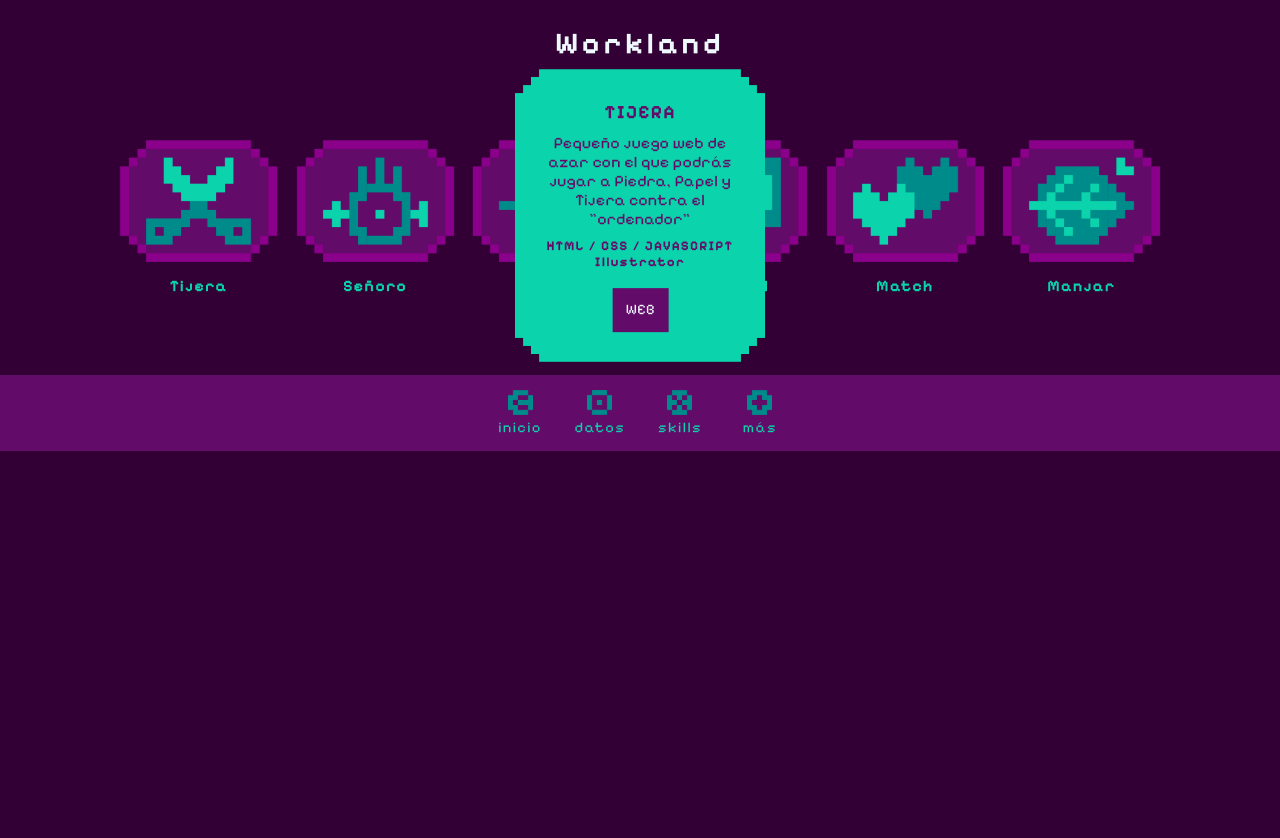
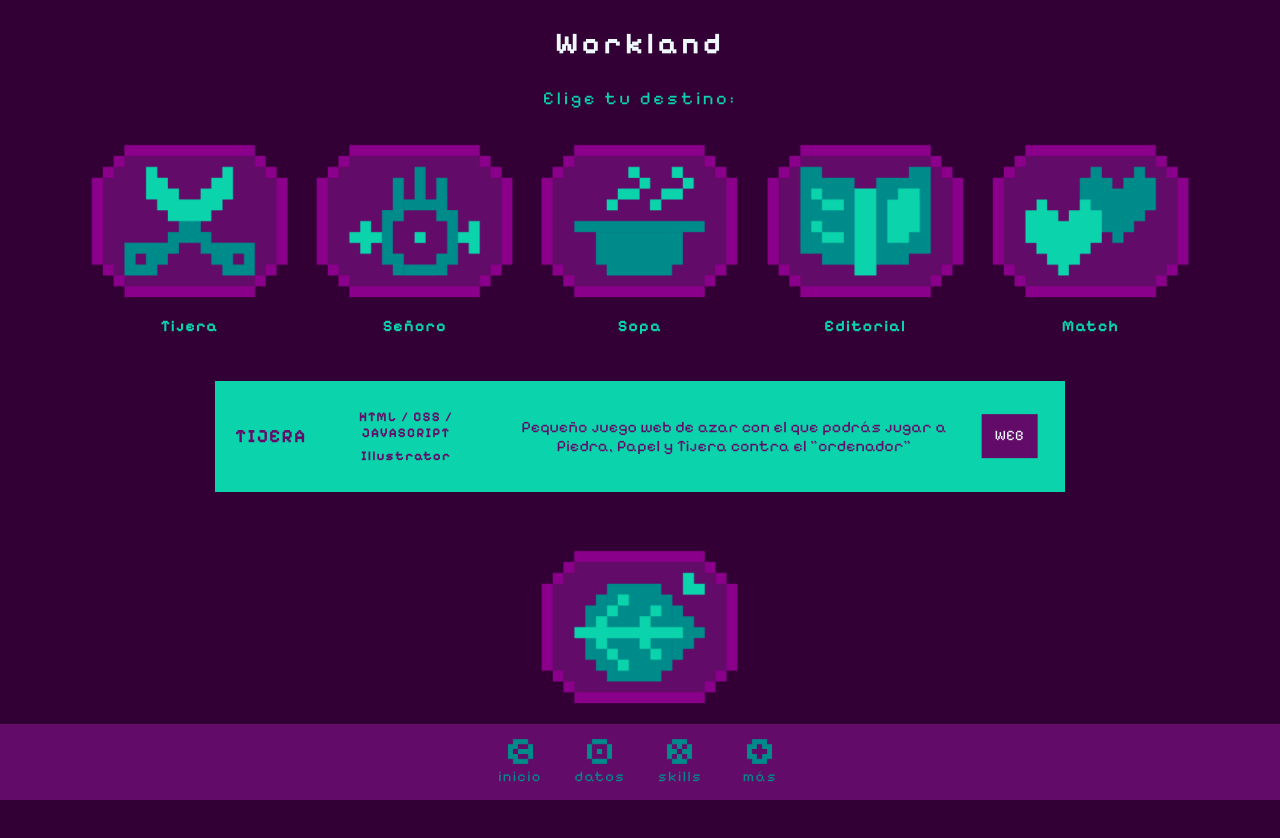
Before and after one commit to RaquelPZ/port_rpz, a plain HTML site: page home.html in a window 1280 px wide. Both pictures are taken after a click on the element "Tijera". Before the commit the page ends 800 px from the top, so only its background shows below. Drawn offline with Linux system fonts and the light colour scheme.

Commit message:
paginas de galerias y mas

```diff
--- a/home.html
+++ b/home.html
@@ -10,10 +10,13 @@
     <title>Home_RPZ</title>
 </head>
 <body>
+
     <header>
         <h2>Workland</h2>
     </header>
+
     <nav class="destino pulse_2">Elige tu destino:</nav>
+
     <main class="main_work">
 
         <section id="btn_tijera">
@@ -29,24 +32,28 @@
             </div>
             <h4>Señoro</h4>
         </section>
+
         <section id="btn_sopa">
             <div class="work_map pulse_2">
                 <img src="public/images/port_sopa.png" alt="imagen de tijeras">
             </div>
             <h4>Sopa</h4>
         </section>
+
         <section id="btn_editorial">
             <div class="work_map pulse_2">
                 <img src="public/images/port_editorial.png" alt="imagen de tijeras">
             </div>
             <h4>Editorial</h4>
         </section>
+
         <section id="btn_match">
             <div class="work_map pulse_2">
                 <img src="public/images/port_match.png" alt="imagen de tijeras">
             </div>
             <h4>Match</h4>
         </section>
+
         <section id="btn_manjar">
             <div class="work_map pulse_2">
                 <img src="public/images/port_manjar.png" alt="imagen de tijeras">
@@ -55,20 +62,15 @@
         </section>
 
         <article class="info_off">
-            <img src="public/images/bor_tur-cla.png" alt="">
-                <div class="info_box">
-                <!-- <h3 class="info_max">TIJERA</h3>
-                <p>Pequeño juego web de azar con el que podrás jugar a Piedra, Papel y Tijera contra el "ordenador"</p>
-                <div class="info_icon">
-                    <h5>HTML / CSS / JAVASCRIPT</h5>
-                    <h5>Illustrator</h5>
-                </div>
-                <button class="info_btn"><a href="https://raquelpz.github.io/pptijera/" target="_blank"><p>WEB</p></a></button> -->
-                </div>
-            <img src="public/images/bor_tur-cla-2.png" alt="">
+            <!-- <img class="bor_inline" src="public/images/bbor_tur-cla.png" alt=""> -->
+            <img class="bor_block" src="public/images/bor_tur-cla.png" alt="">
+                <div class="info_box"></div>
+            <img class="bor_block" src="public/images/bor_tur-cla-2.png" alt="">
+            <!-- <img class="bor_inline" src="public/images/bbor_tur-cla-2.png" alt=""> -->
         </article>
 
     </main>
+
     <footer>
         <div class="btn_mini"><button><a href="index.html">
             <img src="public/images/boton_atras.png" alt="imagen boton">
@@ -87,6 +89,7 @@
             <p>más</p>
         </a></button></div>
     </footer>
+
     <script src="src/js/script.js"></script>
 </body>
 </html>
--- a/src/css/style.css
+++ b/src/css/style.css
@@ -17,6 +17,10 @@
 }
 
 body {
+    overflow-y: hidden;
+    overflow-x: hidden;
+    width: 100%;
+    height: 100dvh;
     background-color: var(--mor-fon);
     color: var(--tur-cla);
     text-align: center;
@@ -71,7 +75,8 @@ article {
     position: absolute;
     width: 250px;
     gap: 0;
-    img{display: block; width: 100%;}
+    .bor_inline{display: none;}
+    .bor_block{display: block; width: 100%;}
 }
 
 aside {
@@ -116,7 +121,7 @@ footer {
 .main_work {
     display: flex;
     flex-wrap: wrap;
-    align-items: center;
+    /* align-items: center; */
     justify-content: center;
     margin-bottom: 75px;
     gap: 12px;
@@ -134,8 +139,8 @@ footer {
 
 .btn_mini {
     width: 70px;
-    a{color: var(--tur-cla);}
-    p{font-size: 1.1em;letter-spacing: 1.5px;}
+    a{color: var(--tur-osc);}
+    p{font-size: 1.1em; letter-spacing: 1.5px;}
 }
 
 /* Home / Info */
@@ -168,15 +173,8 @@ footer {
 }
 
 @keyframes pulsar {
-
-    0%,
-    100% {
-        transform: scale(1);
-    }
-
-    50% {
-        transform: scale(1.2);
-    }
+    0%, 100% {transform: scale(1);}
+    50% {transform: scale(1.2);}
 }
 
 .pulse_2 {
@@ -185,15 +183,8 @@ footer {
 }
 
 @keyframes pulsar_2 {
-
-    0%,
-    100% {
-        transform: scale(1);
-    }
-
-    50% {
-        transform: scale(1.025);
-    }
+    0%, 100% {transform: scale(1);}
+    50% {transform: scale(1.025);}
 }
 
 /* Activaciones */
@@ -203,3 +194,88 @@ footer {
 .info_on {
     display: block;
 }
+
+@media only screen and (min-width: 900px) {
+    body{
+        /* overflow-y: scroll;
+        overflow-x: scroll; */
+    }
+    main{
+        width: 100%;
+        height: 100dvh;
+    }
+    .work_map {
+        height: 150px;
+        margin: 10px;
+        margin-bottom: 20px;
+        img {height: 100%;}
+    }
+
+    .work_map:hover {
+        opacity: 75%;
+        cursor: pointer;
+        scale: 1.11;
+    }
+    .btn_mini:hover {
+        p{color: var(--mor-fon);}
+        img{scale: 1.25; transform: rotate(90deg);transition: 0.5s;}
+    }
+    .btn_mini {
+        img{transition: 0.5s;}
+    }
+    article {
+        display: flex;
+        flex-direction: row;
+        width: 850px;
+        .bor_block{display: none;}
+        .bor_inline{display: flex;}
+        margin-top: 250px;
+    }
+    .info_max {
+        margin-bottom: 0px;
+    }
+    .info_icon{
+        margin-block: 0px;
+        width: 300px;
+    }
+    .info_btn {
+        margin-top: 0px;
+        padding: 12px;
+    }
+    .info_box{
+        display: flex;
+        align-items: center;
+        padding: 20px;
+        gap: 12px;
+        background-color: var(--tur-cla);
+        color: var(--mor-osc);
+        padding-inline: 20px;
+        button{margin-inline: 10px;}
+        h5{margin-block: 7.5px;}
+    }
+
+    /* main {
+        display: grid;
+        grid-template-columns: 40% 20% 20% 20%;
+        grid-template-rows: 1fr 1fr 1fr 1fr;
+        grid-template-areas:
+        "ar sti sso smn"
+        "ar sti sso smn"
+        "ar sse sed smt"
+        "ar sse sed smt"
+    } */
+
+    /* article {display: grid; grid-area: ar;}
+    .btn_tijera {display: grid; grid-area: sti;}
+    .btn_sopa{display: grid; grid-area: sso;}
+    .btn_match{display: grid; grid-area: smn;}
+    .btn_senoro{display: grid; grid-area: sse;}
+    .btn_editorial{display: grid; grid-area: sed;}
+    .btn_match{display: grid; grid-area: smt;} */
+
+    footer{
+        display: absolute;
+        top: 0;
+    }
+
+}
--- /dev/null
+++ b/src/css/trabajo.css
@@ -0,0 +1,54 @@
+:root {
+  --tur-cla: #0bd3ac;
+  --tur-osc: #008b8b;
+  --mor-osc: #630b68;
+  --mor-cla: #8b008b;
+  --mor-fon: #320034;
+}
+
+/* Basic */
+* {
+    margin: 0;
+    padding: 0;
+    font-family: "Pixelify Sans", sans-serif;
+    font-optical-sizing: auto;
+    font-weight: weight;
+    font-style: normal;
+}
+body {
+    /* overflow-y: hidden;
+    overflow-x: hidden; */
+    width: 100%;
+    height: 100dvh;
+    padding-block: 15px;
+    background-color: var(--mor-fon);
+    color: var(--tur-cla);
+    text-align: center;
+    letter-spacing: 1.2px;
+    line-height: 1.25;
+}
+img{width: 100%;}
+
+/* Más */
+header{
+    padding: 8px;
+    margin-block: 15px;
+    margin-inline: 25%;
+    background-color: var(--mor-cla);
+    color: var(--tur-cla);
+}
+nav{
+    padding-inline: 20px;
+}
+main{
+    margin: 20px;
+    padding-bottom: 20px;
+}
+section{
+    background-color: var(--tur-osc);
+    color: var(--mor-osc);
+    margin-block: 15px;
+    width: 100%;
+}
+.t_img{object-fit: contain;}
+.t_txt{padding: 10px;}
--- a/src/js/script.js
+++ b/src/js/script.js
@@ -42,11 +42,11 @@ info.addEventListener('click', (ev) => {
 function printTijera() {
   txt = `
         <h3 class="info_max">TIJERA</h3>
-        <p>Pequeño juego web de azar con el que podrás jugar a Piedra, Papel y Tijera contra el "ordenador"</p>
         <div class="info_icon">
             <h5>HTML / CSS / JAVASCRIPT</h5>
             <h5>Illustrator</h5>
         </div>
+        <p>Pequeño juego web de azar con el que podrás jugar a Piedra, Papel y Tijera contra el "ordenador"</p>
         <button class="info_btn"><a href="https://raquelpz.github.io/pptijera/" target="_blank"><p>WEB</p></a></button>
         `;
   infoBox.innerHTML = txt;
@@ -54,10 +54,10 @@ function printTijera() {
 function printSenoro() {
   txt = `
         <h3 class="info_max">SEÑORO</h3>
-        <p>Juego de mesa illustrado con un pequeño librito</p>
         <div class="info_icon">
           <h5>Illustrator / Indesign / Photoshop</h5>
         </div>
+        <p>Juego de mesa illustrado con un pequeño librito</p>
         <button class="info_btn"><a href="https://raquelpz.github.io/pptijera/" target="_blank"><p>FOTOS</p></a></button>
         `;
   infoBox.innerHTML = txt;
@@ -79,11 +79,11 @@ function printSopa() {
 function printEditorial() {
   txt = `
         <h3 class="info_max">EDITORIAL</h3>
-        <p>Colección de algunos diseños de portadas de libros en mi paso por editoriales</p>
         <div class="info_icon">
             <h5>Illustrator / Indesign / Photoshop</h5>
             <h5>Ilustración a mano</h5>
           </div>
+        <p>Colección de algunos diseños de portadas de libros en mi paso por editoriales</p>
         <button class="info_btn"><a href="https://raquelpz.github.io/pptijera/" target="_blank"><p>FOTOS</p></a></button>
         `;
   infoBox.innerHTML = txt;
@@ -91,22 +91,24 @@ function printEditorial() {
 function printMatch() {
   txt = `
         <h3 class="info_max">MATCH</h3>
-        <p>Buscador web que muestra una recopilación de personajes de una base de datos</p>
         <div class="info_icon">
             <h5>HTML / CSS / REACT / SQL</h5>
         </div>
+        <p>Buscador web que muestra una recopilación de personajes de una base de datos</p>
         <button class="info_btn"><a href="https://raquelpz.github.io/pptijera/" target="_blank"><p>WEB</p></a></button>
         `;
   infoBox.innerHTML = txt;
 }
 function printManjar() {
   txt = `
+        <div class="info_pix"></div>
         <h3 class="info_max">MANJAR</h3>
-        <p>Diseño de marca para un restaurante y su respectiva cartelería</p>
         <div class="info_icon">
             <h5>Illustrator / Indesign</h5>
         </div>
+        <p>Diseño de marca para un restaurante y su respectiva cartelería</p>
         <button class="info_btn"><a href="https://raquelpz.github.io/pptijera/" target="_blank"><p>FOTOS</p></a></button>
+        <div class="info_pix"></div>
         `;
   infoBox.innerHTML = txt;
 }
```
Also changed, not shown: t_editorial.html (added, +30 -0 lines), t_manjar.html (added, +31 -0 lines), t_senoro.html (added, +31 -0 lines), public/images/bbor_tur-cla-2.png (added), public/images/bbor_tur-cla.png (added), public/images/borbor_tur-cla-2.png (added), public/images/borbor_tur-cla.png (added), public/images/t/Simon's_Cat-42a617a5.webp (added), public/images/t/background.webp (added), public/images/t/favicon.png (added), public/images/t/smiley_hug-de45e381.png (added), 1 other file. Lines whose indentation alone changed are shown as unchanged.
